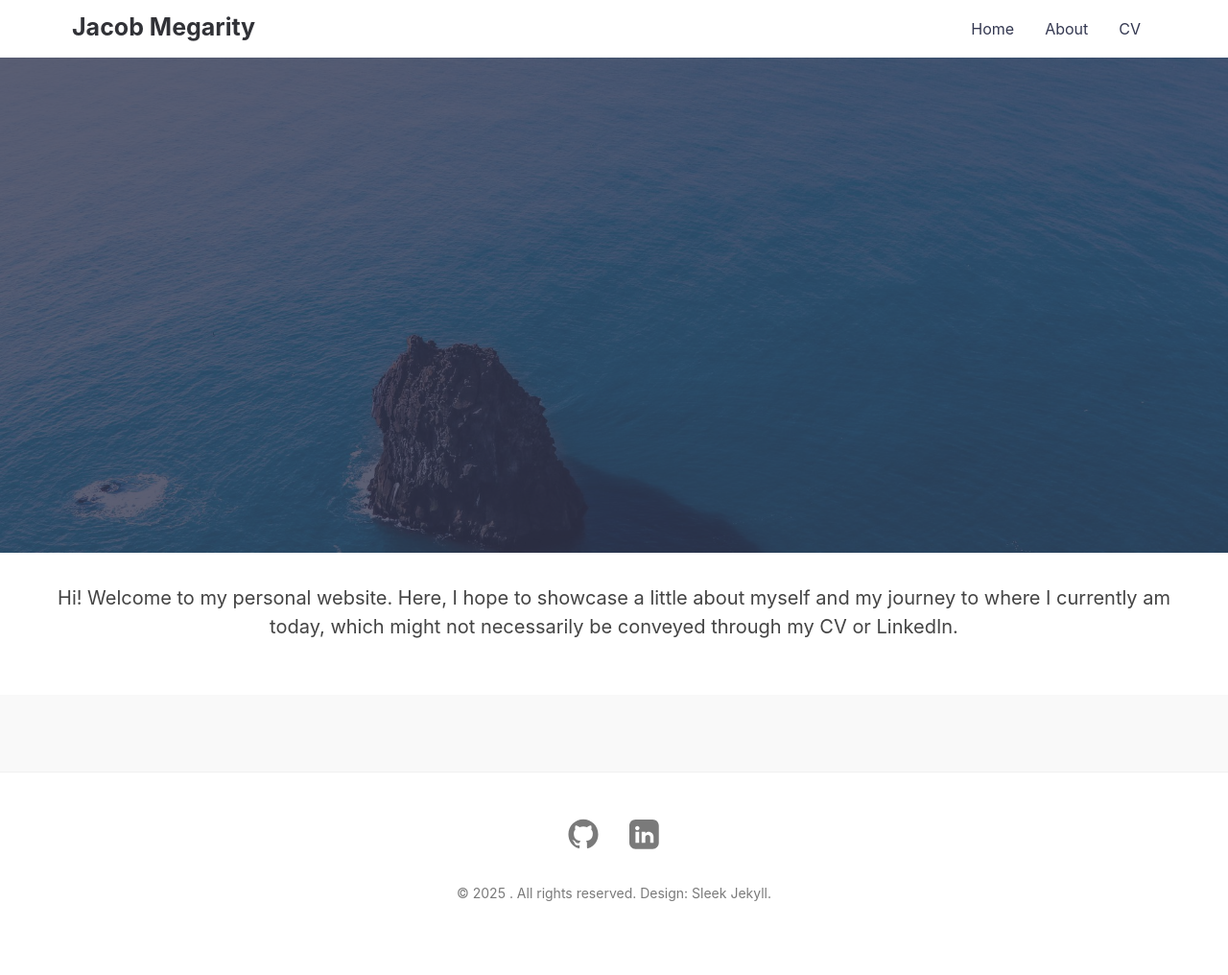
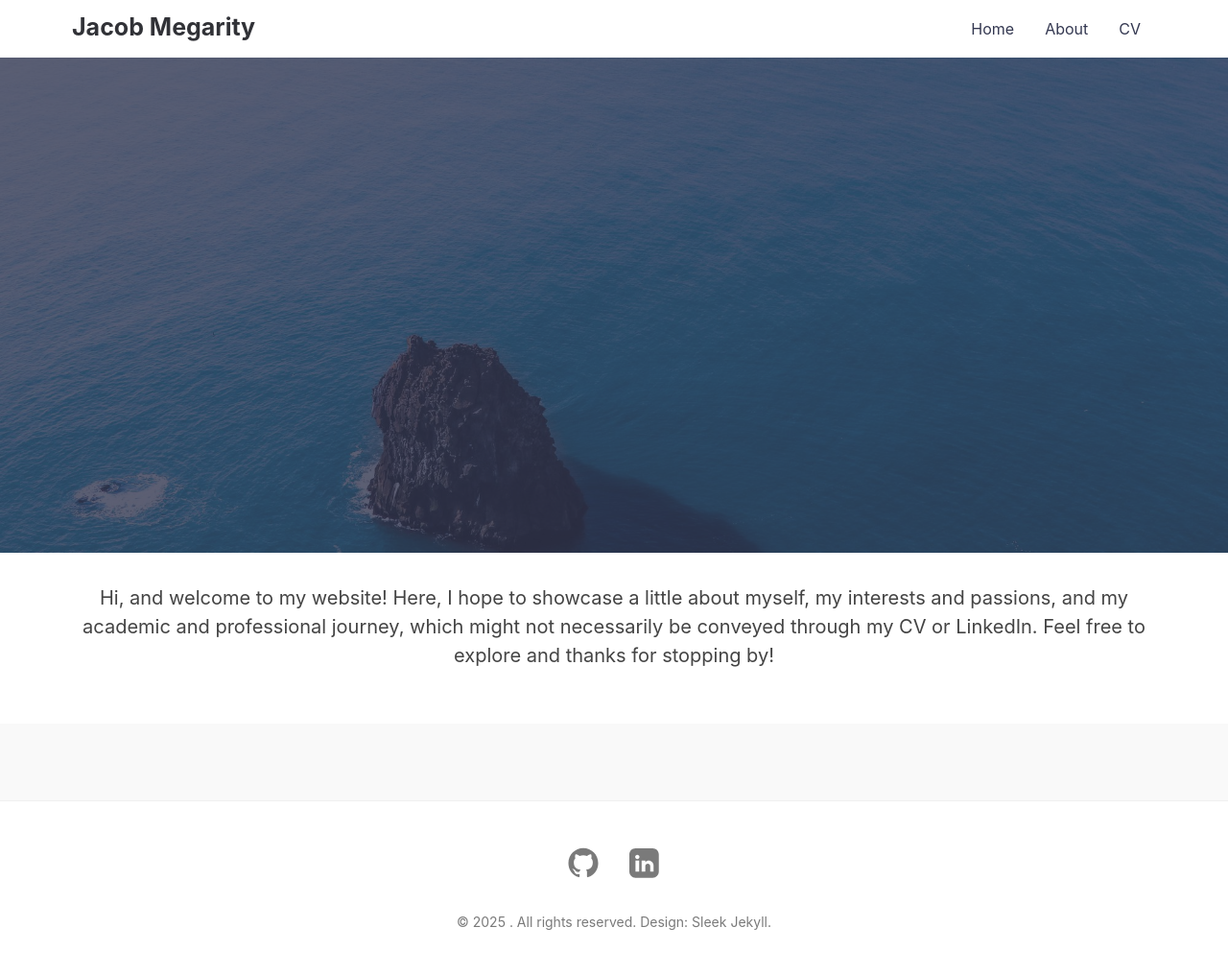
Before and after one commit to jacobmegarity/jacobmegarity.github.io, a Jekyll site: the page built from index.md, in a window 1280 px wide. Shown: the whole page at 96% size. Built offline with Jekyll 4.4.1, drawn with Linux system fonts in a browser that asks for light colours; before the commit the page ends 986 px from its top, so only the background shows below that.

Commit message:
Updated about and homepage

```diff
--- a/_config.yml
+++ b/_config.yml
@@ -66,4 +66,4 @@ plugins:
 remote_theme: janczizikow/sleek
 
 homepage_message: >
-  Hi! Welcome to my personal website. Here, I hope to showcase a little about myself and my journey to where I currently am today, which might not necessarily be conveyed through my CV or LinkedIn.<br>
+  Hi, and welcome to my website! Here, I hope to showcase a little about myself, my interests and passions, and my academic and professional journey, which might not necessarily be conveyed through my CV or LinkedIn. Feel free to explore and thanks for stopping by! <br>
```
Also changed, not shown: about.md (+18 -1 lines), 2 other files.
